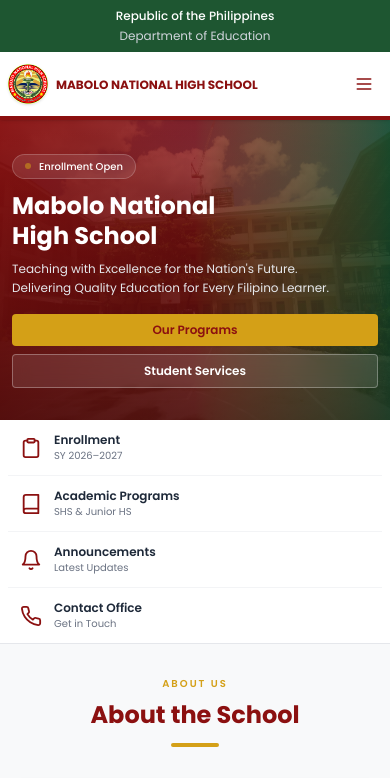
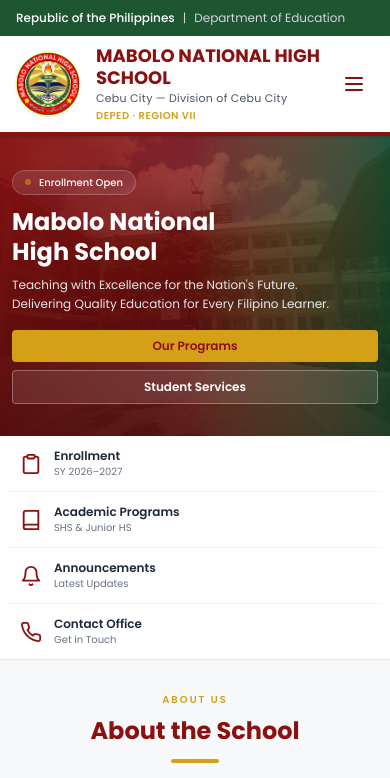
Before and after one commit to earlchristiantagalog/Mabolo-National-High-School, a Next.js app: page / in a window 390 px wide. Shown: the top 778 px of the page. Built offline with nearby package versions, Linux system fonts and the light colour scheme.

Commit message:
Homogenize topbar/nav to match about page design

```diff
--- a/app/(root)/page.tsx
+++ b/app/(root)/page.tsx
@@ -137,16 +137,16 @@
   return (
     <div className="min-h-screen bg-white text-[#1a1a1a]">
       {/* Top Government Bar */}
-      <div className="bg-[#1E5631] text-white text-xs lg:text-sm">
-        <div className="max-w-7xl mx-auto px-2 sm:px-4 lg:px-8 flex flex-col sm:flex-row items-center justify-between gap-1 sm:gap-2 sm:h-9 py-2 sm:py-0">
-          <div className="flex flex-col sm:flex-row items-center gap-1 sm:gap-2 text-center sm:text-left">
-            <span className="font-medium text-xs sm:text-sm">Republic of the Philippines</span>
-            <span className="text-gray-300 hidden sm:inline">|</span>
-            <span className="text-gray-300 text-xs sm:text-sm">Department of Education</span>
+      <div className="bg-[#1E5631] text-white text-xs">
+        <div className="max-w-7xl mx-auto px-4 flex items-center justify-between h-9">
+          <div className="flex items-center gap-2">
+            <span className="font-medium">Republic of the Philippines</span>
+            <span className="text-gray-300">|</span>
+            <span className="text-gray-300">Department of Education</span>
           </div>
-          <div className="hidden sm:flex items-center gap-2 lg:gap-4 text-gray-300 text-xs">
-            <span className="hidden lg:inline">DepEd Division of Cebu City</span>
-            <span className="hidden lg:inline">|</span>
+          <div className="hidden sm:flex items-center gap-4 text-gray-300">
+            <span>DepEd Division of Cebu City</span>
+            <span>|</span>
             <span>Region VII — Central Visayas</span>
           </div>
         </div>
@@ -154,54 +154,24 @@
 
       {/* Header */}
       <header className="bg-white border-b-4 border-[#8B1010] shadow-sm sticky top-0 z-50">
-        <div className="max-w-7xl mx-auto px-2 sm:px-4 lg:px-8">
-          <div className="flex items-center justify-between h-16 sm:h-20 lg:h-24">
-            {/* Logo & School Name */}
-            <Link href="/" className="flex items-center gap-2 sm:gap-3 lg:gap-4 min-w-0 flex-1 sm:flex-initial">
-              <Image
-                src="/logo.png"
-                alt="MNHS Official Seal"
-                width={48}
-                height={48}
-                className="rounded-full shadow-sm w-10 h-10 sm:w-12 sm:h-12 lg:w-16 lg:h-16 flex-shrink-0"
-                priority
-              />
-              <div className="min-w-0 flex-1 sm:flex-initial">
-                <h1 className="text-xs sm:text-sm lg:text-lg font-bold text-[#8B1010] leading-tight line-clamp-2">
-                  MABOLO NATIONAL HIGH SCHOOL
-                </h1>
-                <p className="text-[9px] sm:text-[10px] lg:text-[11px] text-[#4b5563] tracking-wide hidden sm:block">
-                  Cebu City — Division of Cebu City
-                </p>
-                <p className="text-[8px] sm:text-[9px] lg:text-[10px] text-[#D4A017] font-semibold tracking-wider uppercase mt-0.5 hidden sm:block">
-                  DepEd &middot; Region VII
-                </p>
+        <div className="max-w-7xl mx-auto px-4 sm:px-6 lg:px-8">
+          <div className="flex items-center justify-between h-24">
+            <Link href="/" className="flex items-center gap-4">
+              <Image src="/logo.png" alt="MNHS Official Seal" width={64} height={64} className="rounded-full shadow-sm" priority />
+              <div>
+                <h1 className="text-lg font-bold text-[#8B1010] leading-tight">MABOLO NATIONAL HIGH SCHOOL</h1>
+                <p className="text-[11px] text-[#4b5563] tracking-wide">Cebu City — Division of Cebu City</p>
+                <p className="text-[10px] text-[#D4A017] font-semibold tracking-wider uppercase mt-0.5">DepEd &middot; Region VII</p>
               </div>
             </Link>
-
-            {/* Desktop Nav */}
-            <nav className="hidden lg:flex items-center gap-0.5 ml-auto">
-              {[
-                { label: "About", href: "/about" },
-                { label: "Programs", href: "/programs" },
-                { label: "Admission", href: "/admission" },
-                { label: "Announcements", href: "/news" },
-                { label: "Contact", href: "/contact" },
-              ].map((item) => (
-                <a
-                  key={item.href}
-                  href={item.href}
-                  className="px-3 lg:px-4 py-2 text-xs lg:text-sm font-medium text-gray-700 hover:text-[#8B1010] hover:bg-red-50 transition-colors rounded"
-                >
-                  {item.label}
-                </a>
+            <nav className="hidden lg:flex items-center gap-1">
+              {[{ label: "About", href: "/about" }, { label: "Programs", href: "/programs" }, { label: "Admission", href: "/admission" }, { label: "Announcements", href: "/news" }, { label: "Contact", href: "/contact" }].map((item) => (
+                <Link key={item.href} href={item.href} className="px-4 py-2 text-sm font-medium transition-colors rounded text-gray-700 hover:text-[#8B1010] hover:bg-red-50">{item.label}</Link>
               ))}
               <Link href="/login" className="ml-3 px-5 py-2 text-xs lg:text-sm font-medium bg-[#8B1010] text-white hover:bg-[#6e0d0d] transition-colors rounded">Login</Link>
             </nav>
-
-            {/* Mobile Toggle */}
-            <button className="lg:hidden text-[#8B1010] p-2 ml-auto" aria-label="Toggle menu">
-              <svg xmlns="http://www.w3.org/2000/svg" width="20" height="20" viewBox="0 0 24 24" fill="none" stroke="currentColor" strokeWidth="2" strokeLinecap="round" strokeLinejoin="round"><line x1="4" x2="20" y1="12" y2="12"/><line x1="4" x2="20" y1="6" y2="6"/><line x1="4" x2="20" y1="18" y2="18"/></svg>
+            <button className="lg:hidden text-[#8B1010] p-2">
+              <svg xmlns="http://www.w3.org/2000/svg" width="24" height="24" viewBox="0 0 24 24" fill="none" stroke="currentColor" strokeWidth="2" strokeLinecap="round" strokeLinejoin="round"><line x1="4" x2="20" y1="12" y2="12"/><line x1="4" x2="20" y1="6" y2="6"/><line x1="4" x2="20" y1="18" y2="18"/></svg>
             </button>
           </div>
         </div>
```
